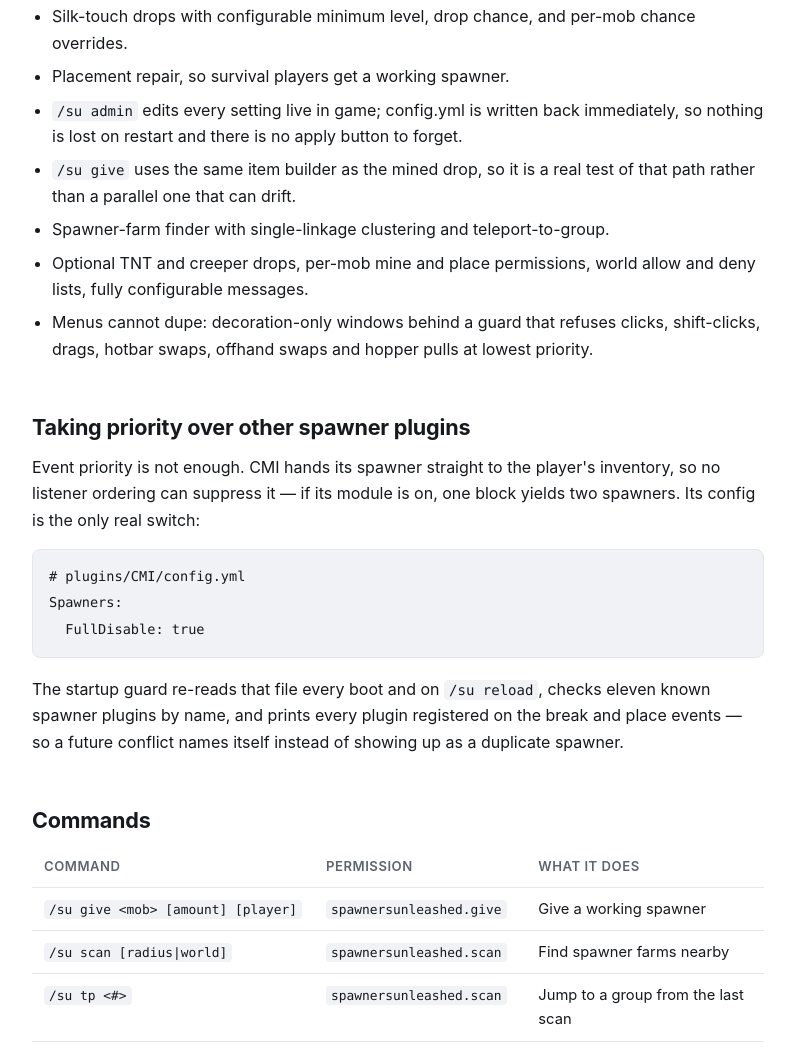
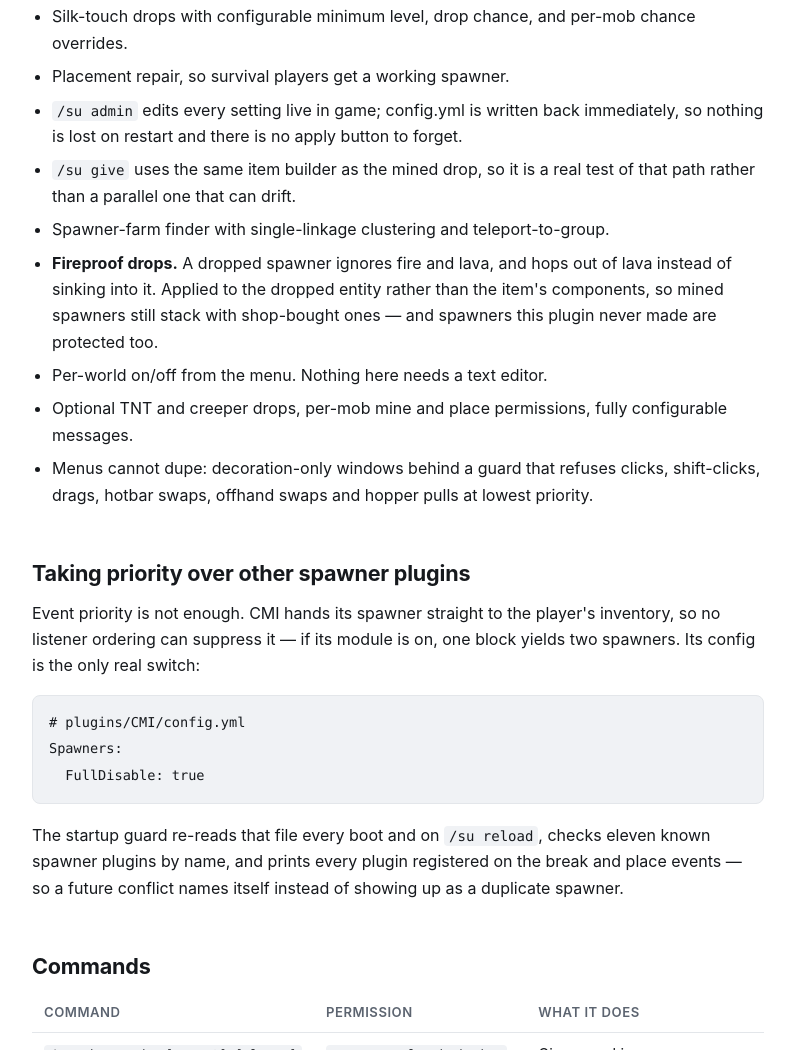
Before and after one commit to ThConMan/spawnersunleashed-docs, a plain HTML site: page index.html in a window 1280 px wide. Shown: the part 1669-2719 px from the top of the page, without its empty margins (242-1037 px from the left). Drawn offline with Linux system fonts and the light colour scheme.

Commit message:
Document fireproof drops, lava escape and the per-world menu

```diff
--- a/index.html
+++ b/index.html
@@ -151,8 +151,13 @@ this plugin uninstalled.</p>
   <li><code>/su give</code> uses the same item builder as the mined drop, so it is a real test of that
       path rather than a parallel one that can drift.</li>
   <li>Spawner-farm finder with single-linkage clustering and teleport-to-group.</li>
-  <li>Optional TNT and creeper drops, per-mob mine and place permissions, world allow and deny lists,
-      fully configurable messages.</li>
+  <li><strong>Fireproof drops.</strong> A dropped spawner ignores fire and lava, and hops out of
+      lava instead of sinking into it. Applied to the dropped entity rather than the item's
+      components, so mined spawners still stack with shop-bought ones &mdash; and spawners this
+      plugin never made are protected too.</li>
+  <li>Per-world on/off from the menu. Nothing here needs a text editor.</li>
+  <li>Optional TNT and creeper drops, per-mob mine and place permissions, fully configurable
+      messages.</li>
   <li>Menus cannot dupe: decoration-only windows behind a guard that refuses clicks, shift-clicks,
       drags, hotbar swaps, offhand swaps and hopper pulls at lowest priority.</li>
 </ul>
```
